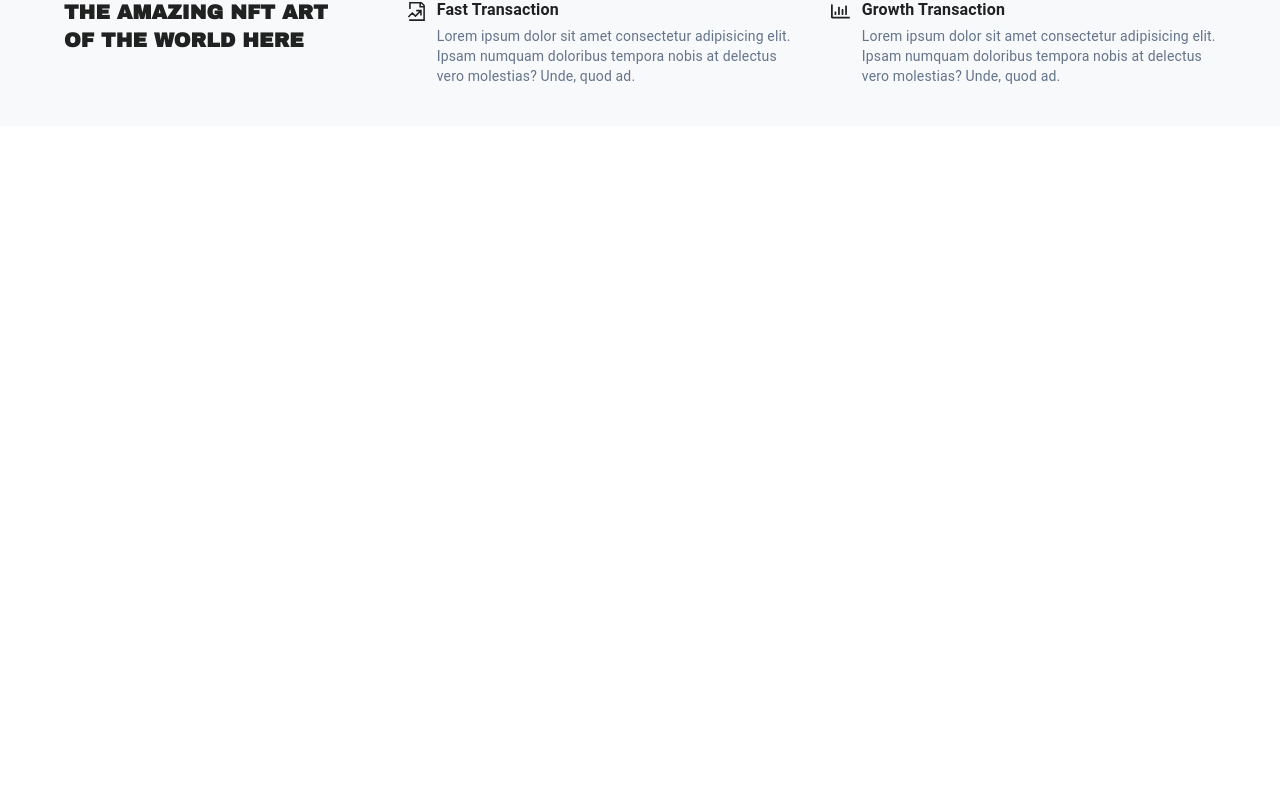
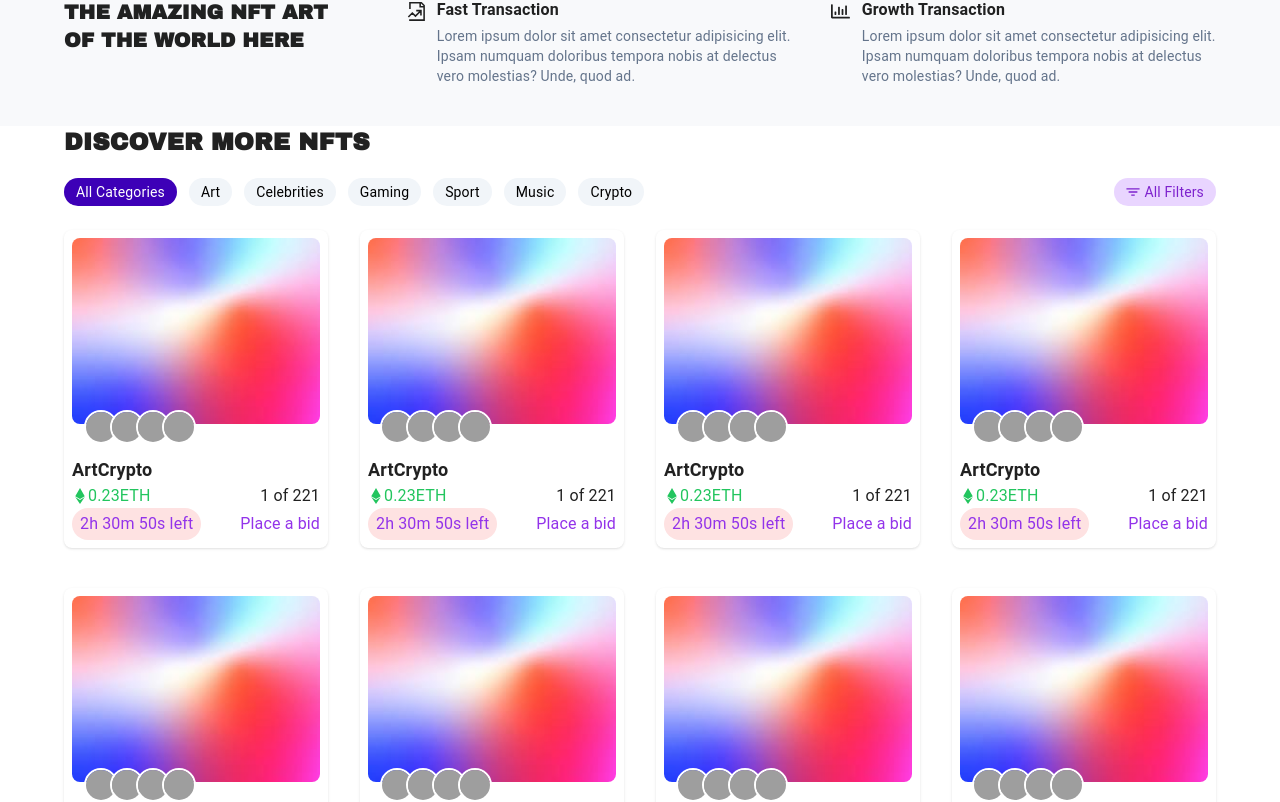
Before and after one commit to MdMehedi-Hasan/nfters, a React (Vite) app: page / in a window 1280 px wide. Shown: the part 559-1361 px from the top of the page. Before the commit the page ends 800 px from the top, so only its background shows below. Built offline with nearby package versions, Linux system fonts and the light colour scheme; grey boxes are pictures that could not be loaded.

Commit message:
design - discover section designed

```diff
--- /dev/null
+++ b/src/Components/Discover.jsx
@@ -0,0 +1,29 @@
+import SingleCard from './SingleCard'
+import OutlinedButton from './OutlinedButton';
+import Badge from './common/Badge';
+import { useState } from 'react';
+import { IoFilterSharp } from 'react-icons/io5';
+
+export default function Discover() {
+    const [activeBadge, setActiveBadge] = useState('All Categories')
+    const collections = 16
+    const mappableCollection = Array.from({ length: collections }, (_, index) => index);
+    const badges = ['All Categories', 'Art', 'Celebrities', 'Gaming', 'Sport', 'Music', 'Crypto']
+    return (
+        <div>
+            <h1 className='text-2xl font-bold archivo'>DISCOVER MORE NFTS</h1>
+            <div className='flex items-center justify-between mt-5 mb-6'>
+                <div className='flex items-center gap-3'>
+                    {badges.map((item, index) => <Badge key={index} label={item} active={item === activeBadge} setActiveBadge={setActiveBadge} />)}
+                </div>
+                <button className='flex items-center gap-1 text-purple-700 bg-purple-200 rounded-full px-3 py-1 text-sm'><IoFilterSharp />All Filters</button>
+            </div>
+            <div className='grid grid-cols-4 gap-x-8 gap-y-10'>
+                {mappableCollection.map((item, index) => <SingleCard key={index} />)}
+            </div>
+            <div className='flex justify-center items-center mt-10'>
+                <OutlinedButton message="More NFTs" />
+            </div>
+        </div>
+    )
+}
--- /dev/null
+++ b/src/Components/common/Badge.jsx
@@ -0,0 +1,5 @@
+export default function Badge({label,active,setActiveBadge}) {
+  return (
+      <button className={`${active ? 'bg-primary text-white':'bg-slate-100 hover:bg-[#3D00B7] hover:text-white text-black'} px-3 py-1 rounded-full transition-all ease-in-out text-sm`} onClick={()=>setActiveBadge(label)}>{label}</button>
+  )
+}
--- a/src/pages/Home.jsx
+++ b/src/pages/Home.jsx
@@ -7,6 +7,7 @@ import DrawerAppBar from '../components/MobileDrawer'
 import '../App.css'
 import Header from '../components/Header'
 import Benifits from '../components/Benifits'
+import Discover from '../components/Discover'
 
 export default function Home() {
     return (
@@ -27,6 +28,11 @@ export default function Home() {
                     <Benifits />
                 </div>
             </section>
+            <section>
+                <div className='max-w-6xl mx-auto'>
+                    <Discover />
+                </div>
+            </section>
 
             {/* <div className='grid grid-cols-4 gap-5'>
                 <SingleCard />
```
